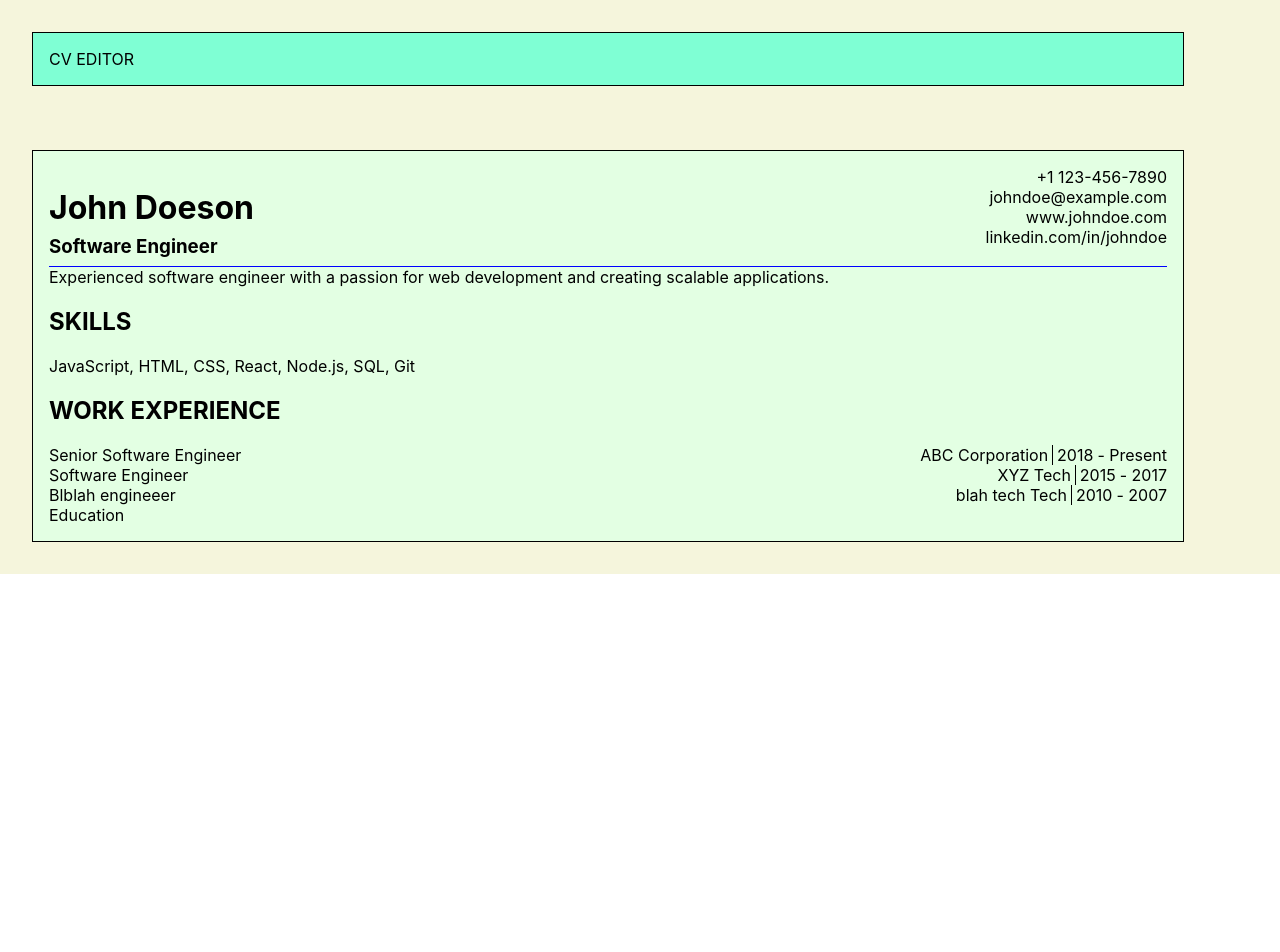
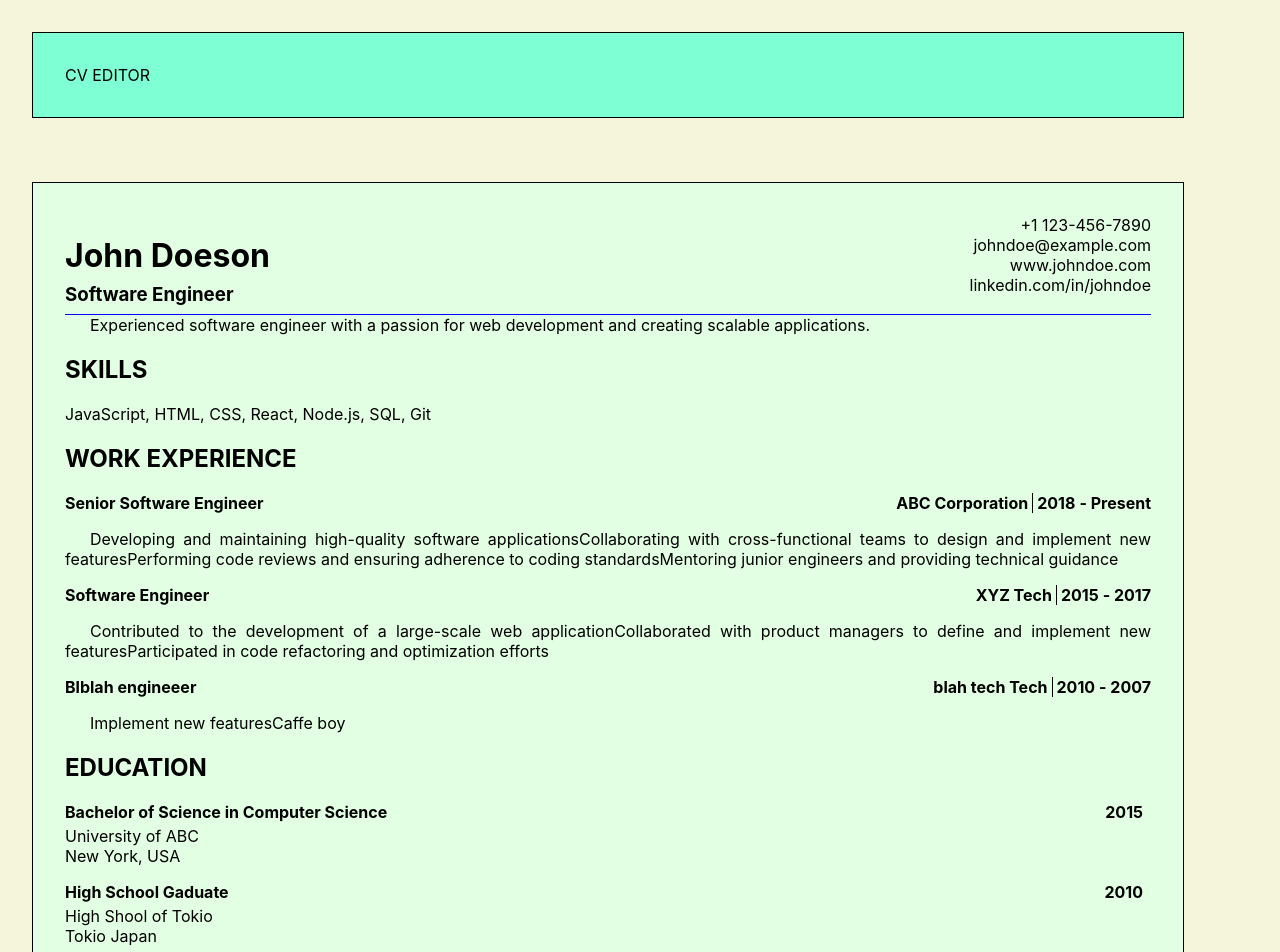
Before and after one commit to maxitomix/top_cv_app, a React (Create React App) app: page / in a window 1280 px wide. Shown: the top 952 px of the page. Before the commit the page ends 800 px from the top, so only its background shows below. Built offline with nearby package versions, Linux system fonts and the light colour scheme.

Commit message:
part1 done. Now do editing

```diff
--- a/src/App.css
+++ b/src/App.css
@@ -14,14 +14,14 @@
 .cvEditor{
   width: 90%;
   background-color: aquamarine;
-  padding: 1rem;
+  padding: 2rem;
   margin: 2rem;
   border: 1px solid black;}
 
 .cvPage{
   width: 90%;
   background-color: rgb(227, 255, 227);
-  padding: 1rem;
+  padding: 2rem;
   margin: 2rem;
   border: 1px solid black;
 }
@@ -52,26 +52,67 @@
   text-align: right;
 }
 
+.profileRow2 .profileSummary{
+  text-align: justify;
+  text-indent: 25px;
+}
+
 .skills{
   margin-top: 1rem;
   margin-bottom: 1rem;
 }
 
-.WorkExperienceRow1 {
+.workExperienceRow1 {
   display:flex ;
+  margin-bottom: .25rem;
 }
 
-.WorkExperienceRow1 > * {
+.workExperienceRow1 > * {
   display: inline;
 }
 
-.WorkExperienceRow1 .company{
+.workExperienceRow1 .company{
   margin-left: auto;
   border-right: 1px solid black;
   margin-right: .25rem;
   padding-right: .25rem;
 }
 
-.WorkExperienceRow1 .endDate{
+.workExperienceRow1 .endDate{
   margin-left: .25rem;
 }
+
+.workExperienceRow1 .position, .company, .endDate, .startDate{
+  font-weight: bold;
+}
+
+
+.workExperienceRow2{
+  margin-bottom: 1rem;
+  text-align: justify;
+  text-indent: 25px;
+}
+
+.educationRow1 {
+  display:flex ;
+  margin-bottom: .25rem;
+}
+
+.educationRow1  > * {
+  display: inline;
+}
+
+.educationRow1 .degree{
+  font-weight: bold;
+}
+
+.educationRow1 .graduationYear{
+  margin-left: auto;
+  margin-right: .25rem;
+  padding-right: .25rem;
+  font-weight: bold;
+}
+
+.educationRow2{
+  margin-bottom: 1rem;
+}
--- a/src/components/cv_page.jsx
+++ b/src/components/cv_page.jsx
@@ -53,12 +53,17 @@ function WorkExperience(){
 
       {workList.map((work,index) => (
         <div key={index}>
-          <div className="WorkExperienceRow1">
+          <div className="workExperienceRow1">
             <div className="position">{work.position}</div>
             <div className="company">{work.company}</div>
             <div className="startDate">{work.startDate.split(' ')[1] }</div>
             <div className="endDate">{` - ${work.endDate.split(' ')[1] || ' Present'}`}</div>
           </div>
+
+          <p className="workExperienceRow2">
+            {work.responsibilities}
+          </p>
+
         </div>
       ))}
 
@@ -68,10 +73,30 @@ function WorkExperience(){
 
 
 function Education(){
+  const education = samplePerson.education;
   return(
     <div className="education">
-    Education
-  </div>
+      <h2 className='educationTitle'>EDUCATION</h2>
+
+      {education.map((institution,index) => (
+        <div key={index}>
+
+          <div className="educationRow1">
+            <div className="degree">{institution.degree}</div>
+            <div className="graduationYear">{`${institution.graduationYear || ' Present'}`}</div>
+          </div>
+
+          <div className="educationRow2">
+            <div className="institution">{institution.institution}</div>
+            <div className="location">{institution.location}</div>
+          </div>
+
+
+
+        </div>
+      ))}
+
+    </div>
   );
 }
 
--- a/src/data/sample.json
+++ b/src/data/sample.json
@@ -53,6 +53,12 @@
         "institution": "University of ABC",
         "location": "New York, USA",
         "graduationYear": 2015
+      },
+      {
+        "degree": "High School Gaduate",
+        "institution": "High Shool of Tokio",
+        "location": "Tokio Japan",
+        "graduationYear": 2010
       }
     ],
     "skills": [
```
